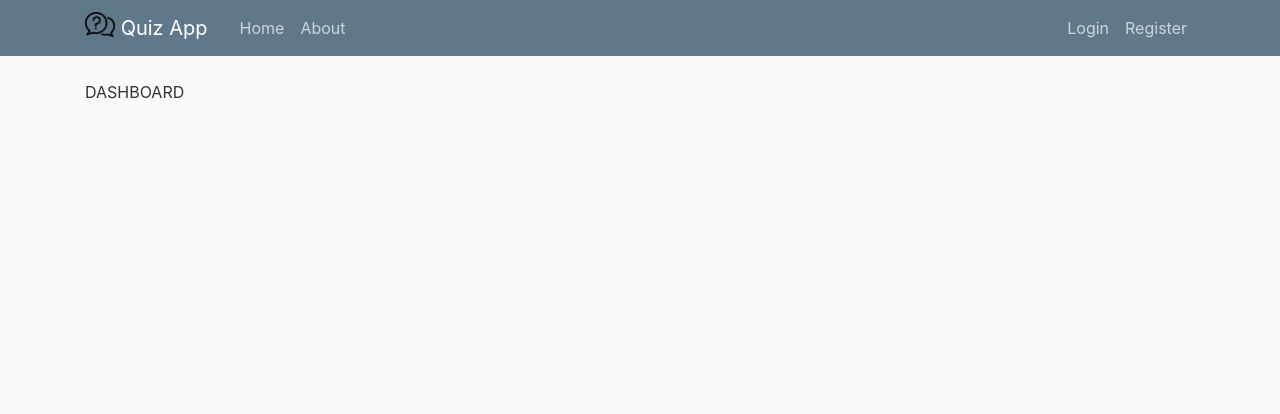
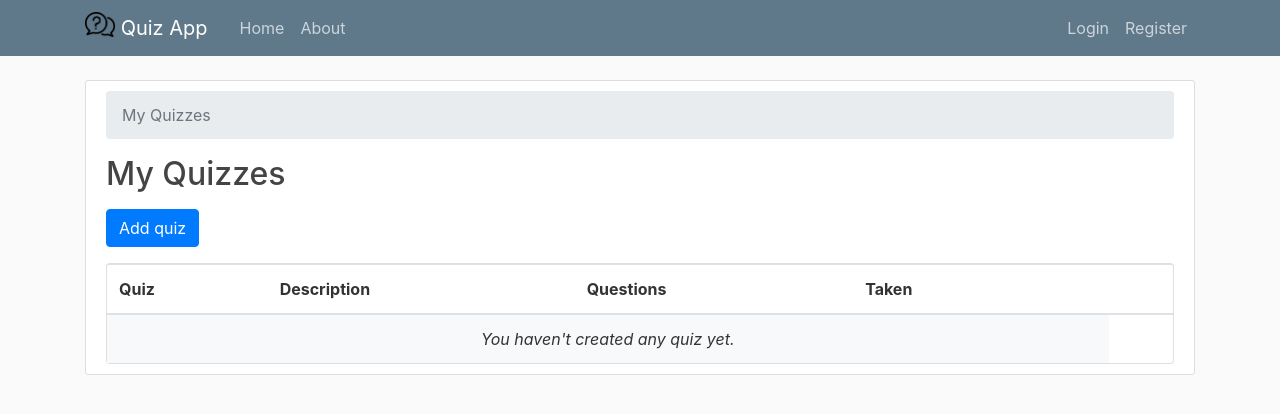
Before and after one commit to dishankpoddar/quiz-app, a Django app: page /dashboard/ in a window 1280 px wide. Shown: the top 414 px of the page. Run offline with Django 3.2, Linux system fonts and the light colour scheme; some libraries are stand-ins or nearby versions.

Commit message:
Add and Edit Quiz

```diff
--- /dev/null
+++ b/quizapp/dashboard/static/dashboard/main.js
@@ -0,0 +1 @@
+document.getElementById("id_description").setAttribute("rows", "3");
--- a/quizapp/dashboard/templates/dashboard/base.html
+++ b/quizapp/dashboard/templates/dashboard/base.html
@@ -43,7 +43,7 @@
         </header>
         <main role="main" class="container">
             <div class="row">
-                <div class="col-md-8">
+                <div class="col-md-12">
                 {% if messages %}
                     {% for message in messages %}
                         <div class="alert alert-{{message.tags}}">
@@ -55,7 +55,7 @@
                 </div>
             </div>
         </main>
-
+        <script src="{% static 'dashboard/main.js' %}"></script>
         <script src="https://code.jquery.com/jquery-3.2.1.slim.min.js" integrity="sha384-KJ3o2DKtIkvYIK3UENzmM7KCkRr/rE9/Qpg6aAZGJwFDMVNA/GpGFF93hXpG5KkN" crossorigin="anonymous"></script>
         <script src="https://cdnjs.cloudflare.com/ajax/libs/popper.js/1.12.9/umd/popper.min.js" integrity="sha384-ApNbgh9B+Y1QKtv3Rn7W3mgPxhU9K/ScQsAP7hUibX39j7fakFPskvXusvfa0b4Q" crossorigin="anonymous"></script>
         <script src="https://maxcdn.bootstrapcdn.com/bootstrap/4.0.0/js/bootstrap.min.js" integrity="sha384-JZR6Spejh4U02d8jOt6vLEHfe/JQGiRRSQQxSfFWpi1MquVdAyjUar5+76PVCmYl" crossorigin="anonymous"></script>
--- a/quizapp/dashboard/templates/dashboard/dashboard.html
+++ b/quizapp/dashboard/templates/dashboard/dashboard.html
@@ -1,4 +1,46 @@
 {% extends "dashboard/base.html" %}
 {% block content %}
-    DASHBOARD
+<div class="content-section">
+  <nav aria-label="breadcrumb">
+    <ol class="breadcrumb">
+      <li class="breadcrumb-item active" aria-current="page">My Quizzes</li>
+    </ol>
+  </nav>
+  <h2 class="mb-3">My Quizzes</h2>
+  <a href="{% url 'quiz-add' %}" class="btn btn-primary mb-3" role="button">Add quiz</a>
+  <div class="card">
+    <table class="table mb-0">
+      <thead>
+        <tr>
+          <th>Quiz</th>
+          <th>Description</th>
+          <th>Questions</th>
+          <th>Taken</th>
+          <th></th>
+          <th></th>
+        </tr>
+      </thead>
+      <tbody>
+        {% for quiz in quizzes %}
+          <tr>
+            <td class="align-middle"><a href="{% url 'quiz-edit' quiz.pk %}">{{ quiz.title }}</a></td>
+            <td class="align-middle">{{ quiz.description }}</td>
+            <td class="align-middle">{{ quiz.questions_count }}</td>
+            <td class="align-middle">{{ quiz.assigned_count }}</td>
+            <td class="text-right">
+              <a href="#" class="btn btn-primary">View results</a>
+            </td>
+            <td class="text-right">
+              <a href="{% url 'quiz-edit' quiz.pk %}" class="btn btn-primary">Edit Quiz</a>
+            </td>
+          </tr>
+        {% empty %}
+          <tr>
+            <td class="bg-light text-center font-italic" colspan="5">You haven't created any quiz yet.</td>
+          </tr>
+        {% endfor %}
+      </tbody>
+    </table>
+  </div>
+</div>
 {% endblock content %}
--- a/quizapp/dashboard/templates/dashboard/home.html
+++ b/quizapp/dashboard/templates/dashboard/home.html
@@ -1,4 +1,6 @@
 {% extends "dashboard/base.html" %}
 {% block content %}
+<div class="content-section">
     HOMEPAGE CONTENT
+    </div>
 {% endblock content %}
--- a/quizapp/dashboard/templates/dashboard/logout.html
+++ b/quizapp/dashboard/templates/dashboard/logout.html
@@ -1,7 +1,9 @@
 {% extends "dashboard/base.html" %}
 {% block content %}
+<div class="content-section">
     <h2>You have been logged out</h2>
     <div class="border-top pt-3">
         <small class="text-muted"><a href="{% url 'login' %}" >Login again</a></small>
     </div>
+</div>
 {% endblock content %}
--- a/quizapp/dashboard/templates/dashboard/password_reset_complete.html
+++ b/quizapp/dashboard/templates/dashboard/password_reset_complete.html
@@ -1,5 +1,7 @@
 {% extends "dashboard/base.html" %}
 {% block content %}
+<div class="content-section">
     <div class="alert alert-info">Your password has been successfully changed!</div>
     <a href="{% url 'login' %}">Sign In Here</a>
+</div>
 {% endblock content %}
--- a/quizapp/dashboard/templates/dashboard/password_reset_done.html
+++ b/quizapp/dashboard/templates/dashboard/password_reset_done.html
@@ -1,4 +1,6 @@
 {% extends "dashboard/base.html" %}
 {% block content %}
+<div class="content-section">
     <div class="alert alert-info">An email has been sent with instructions to reset your password</div>
+</div>
 {% endblock content %}
--- a/quizapp/dashboard/urls.py
+++ b/quizapp/dashboard/urls.py
@@ -1,5 +1,6 @@
 from django.urls import path
 from . import views
+from .views import CreateQuizView,UpdateQuizView,ListQuizView
 from django.contrib.auth import views as auth_views
 
 urlpatterns = [
@@ -15,4 +16,7 @@ urlpatterns = [
     path('password-reset-confirm/<uidb64>/<token>', auth_views.PasswordResetConfirmView.as_view(template_name='dashboard/password_reset_confirm.html'),name="password_reset_confirm"),
     path('password-reset-done', auth_views.PasswordResetDoneView.as_view(template_name='dashboard/password_reset_done.html'),name="password_reset_done"),
     path('password-reset-complete', auth_views.PasswordResetCompleteView.as_view(template_name='dashboard/password_reset_complete.html'),name="password_reset_complete"),
+    path('dashboard/teacher', ListQuizView.as_view(), name='teacher-dashboard'),
+    path('quiz/add/', CreateQuizView.as_view(), name='quiz-add'),
+    path('quiz/<int:pk>/', UpdateQuizView.as_view(), name='quiz-edit'),
 ]
--- a/quizapp/dashboard/views.py
+++ b/quizapp/dashboard/views.py
@@ -2,27 +2,24 @@ from django.shortcuts import render,HttpResponse, redirect
 from django.conf import settings
 from django.contrib import messages
 from .forms import TeacherSignUpForm,StudentSignUpForm
+from .models import Quiz
 from django.contrib.auth.decorators import login_required
-# Create your views here.
+from django.utils.decorators import method_decorator
+from django.views.generic import CreateView, DeleteView, DetailView, ListView,UpdateView
+from django.db import transaction
+from django.db.models import Avg, Count
+from django.urls import reverse, reverse_lazy
+
 
 # Create your views here.
 def index(request):
-    context = {
-        "icon" : settings.MEDIA_URL+"icon.png"
-    }
-    return render(request, 'dashboard/home.html',context)
+    return render(request, 'dashboard/home.html')
 
 def register(request):
-    context = {
-        "icon" : settings.MEDIA_URL+"icon.png"
-    }
-    return render(request, 'dashboard/signup.html',context)
+    return render(request, 'dashboard/signup.html')
 
 def dashboard(request):
-    context = {
-        "icon" : settings.MEDIA_URL+"icon.png"
-    }
-    return render(request, 'dashboard/dashboard.html',context)
+    return render(request, 'dashboard/dashboard.html')
 
 def teacherRegistration(request):
     if(request.method == 'POST'):
@@ -47,3 +44,46 @@ def studentRegistration(request):
     else:
         form = TeacherSignUpForm()
     return render(request,'dashboard/register.html',{'form':form,'is_student':True})
+
+@method_decorator(login_required, name="dispatch")
+class ListQuizView(ListView):
+    model = Quiz
+    ordering = ('name', )
+    context_object_name = 'quizzes'
+    template_name = 'dashboard/dashboard.html'
+
+    def get_queryset(self):
+        queryset = self.request.user.quizzes \
+            .annotate(questions_count=Count('questions', distinct=True)) \
+            .annotate(assigned_count=Count('assigned_quizzes', distinct=True))
+        return queryset
+
+@method_decorator(login_required, name="dispatch")
+class CreateQuizView(CreateView):
+    model = Quiz
+    fields = ('title','description')
+    template_name = 'dashboard/quiz_add.html'
+
+    def form_valid(self, form):
+        quiz = form.save(commit=False)
+        quiz.author = self.request.user
+        quiz.save()
+        messages.success(self.request, 'The quiz was created with success! Go ahead and add some questions now.')
+        return redirect('quiz-edit', quiz.pk)
+
+@method_decorator(login_required, name="dispatch")
+class UpdateQuizView(UpdateView):
+    model = Quiz
+    fields = ('title', 'description', )
+    context_object_name = 'quiz'
+    template_name = 'dashboard/quiz_edit.html'
+
+    def get_context_data(self, **kwargs):
+        kwargs['questions'] = self.get_object().questions.annotate(answers_count=Count('answers'))
+        return super().get_context_data(**kwargs)
+
+    def get_queryset(self):
+        return self.request.user.quizzes.all()
+
+    def get_success_url(self):
+        return reverse('quiz-edit', kwargs={'pk': self.object.pk})
```
Also changed, not shown: quizapp/dashboard/models.py (+18 -3 lines), quizapp/dashboard/templates/dashboard/quiz_add.html (added, +23 -0 lines), quizapp/dashboard/templates/dashboard/quiz_edit.html (added, +60 -0 lines), quizapp/dashboard/migrations/0002_auto_20200625_1121.py (added), quizapp/dashboard/migrations/0003_auto_20200625_1348.py (added), quizapp/dashboard/migrations/0004_answer_question.py (added), quizapp/dashboard/static/dashboard/main.css (line endings or trailing spaces), quizapp/db.sqlite3.
